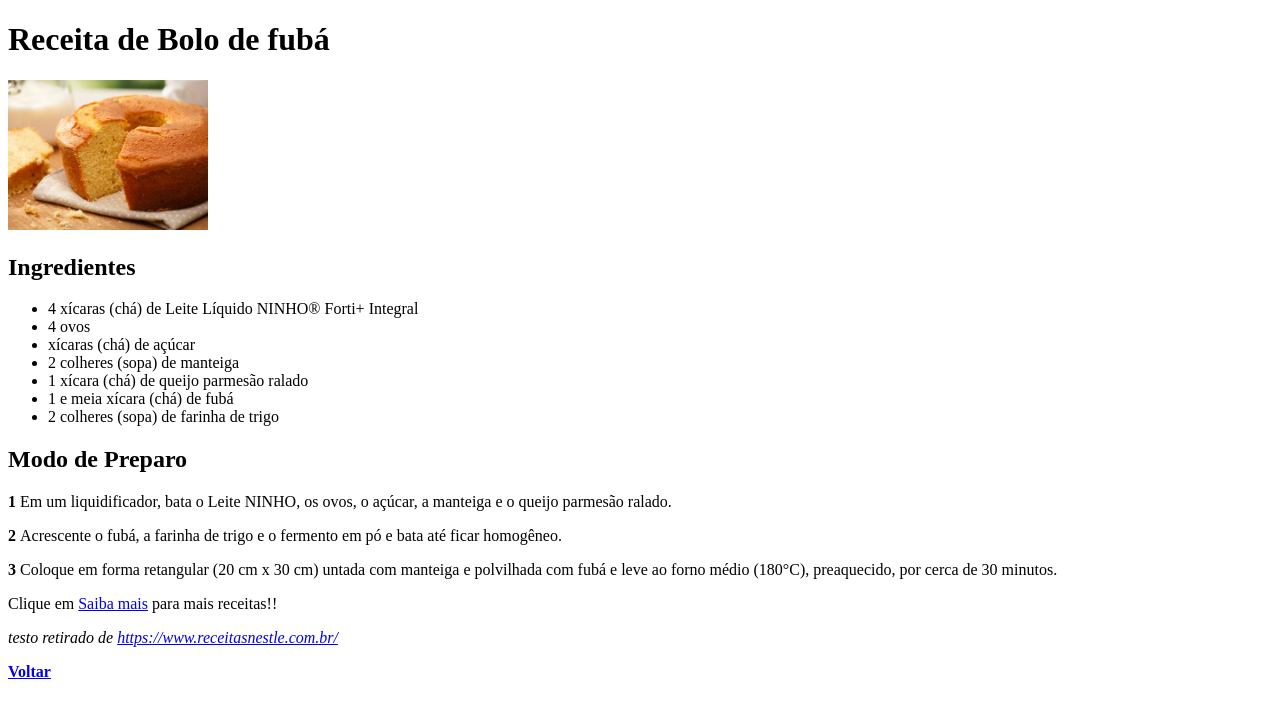
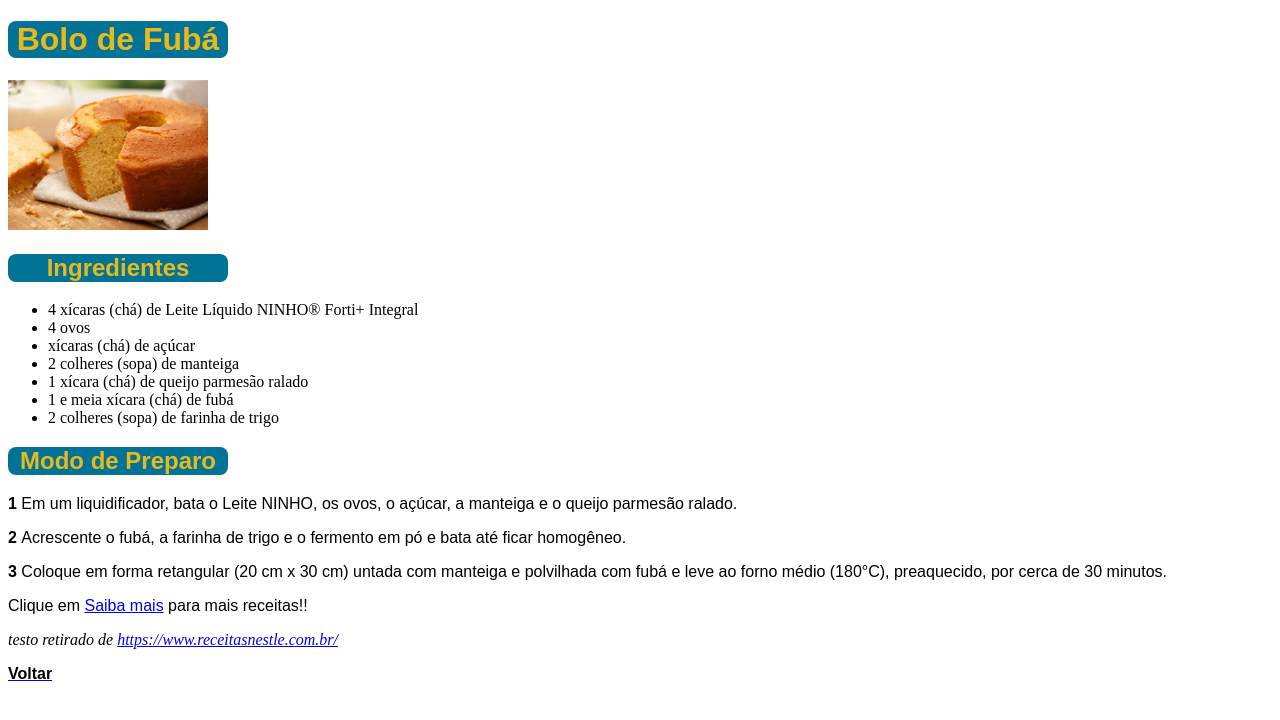
Before and after one commit to devdluca/Aulas_html, a plain HTML site: page discovery/bolo_de_fubá.html in a window 1280 px wide. Drawn offline with Linux system fonts and the light colour scheme.

Commit message:
criação layout receitas.css

```diff
--- a/discovery/bolo_de_fubá.html
+++ b/discovery/bolo_de_fubá.html
@@ -6,18 +6,24 @@
     <meta http-equiv="X-UA-Compatible" content="IE=edge">
     <meta name="viewport" content="width=device-width, initial-scale=1.0">
     <title>Teste 1</title>
+
+    <link rel="stylesheet" href="./layout-receitas.css">
+
 </head>
 
 <body>
-    <h1>Receita de Bolo de fubá</h1>
+    <div class="titulo">
+    <h1>Bolo de Fubá</h1>
+</div>
     <a href="https://www.google.com/search?q=bolo+de+fub%C3%A1&hl=pt-BR&sxsrf=ALeKk035_nYrfs3YpBm0rBC0khjSFUwzRw:1617646363030&source=lnms&tbm=isch&sa=X&ved=2ahUKEwjUjtym2ufvAhWVH7kGHewfBTkQ_AUoAnoECAIQBA&biw=1366&bih=600">
         <img
         src="./files/bolo-de-fuba-1592241605327_v2_450x337.jpg" alt="bolo de fubá"
         width="200px">
         <title> bolo de fubá</title>
     </a>
+    <div class="titulo">
     <h2>Ingredientes</h2>
-
+</div>
 
     <ul>
         <li>4 xícaras (chá) de Leite Líquido NINHO® Forti+ Integral
@@ -28,7 +34,9 @@
         <li>1 e meia xícara (chá) de fubá</li>
         <li> 2 colheres (sopa) de farinha de trigo</li>
     </ul>
+    <div class="titulo">
     <h2>Modo de Preparo</h2>
+</div>
     <p><strong>1 </strong>Em um liquidificador, bata o Leite NINHO, os ovos, o açúcar, a manteiga e o queijo parmesão
         ralado.
     <p><strong>2 </strong>Acrescente o fubá, a farinha de trigo e o fermento em pó e bata até ficar homogêneo.
--- /dev/null
+++ b/discovery/layout-receitas.css
@@ -0,0 +1,12 @@
+.titulo {
+   text-align: center;
+    background-color: rgb(1, 115, 150);
+    width: 220px;
+    border-radius: 8px;
+    font-family: 'Noto Sans JP', sans-serif;
+    color: rgb(233, 185, 27);
+}
+p {
+    font-family: 'Noto Sans JP', sans-serif;
+    color: rgb(0, 0, 0);
+}
```
Also changed, not shown: discovery/Bolo_cenoura.html (+9 -2 lines), discovery/Torta_limão.html (+8 -1 lines), discovery/mousse_maracuja.html (+8 -1 lines), discovery/receitas.html (+11 -6 lines).
